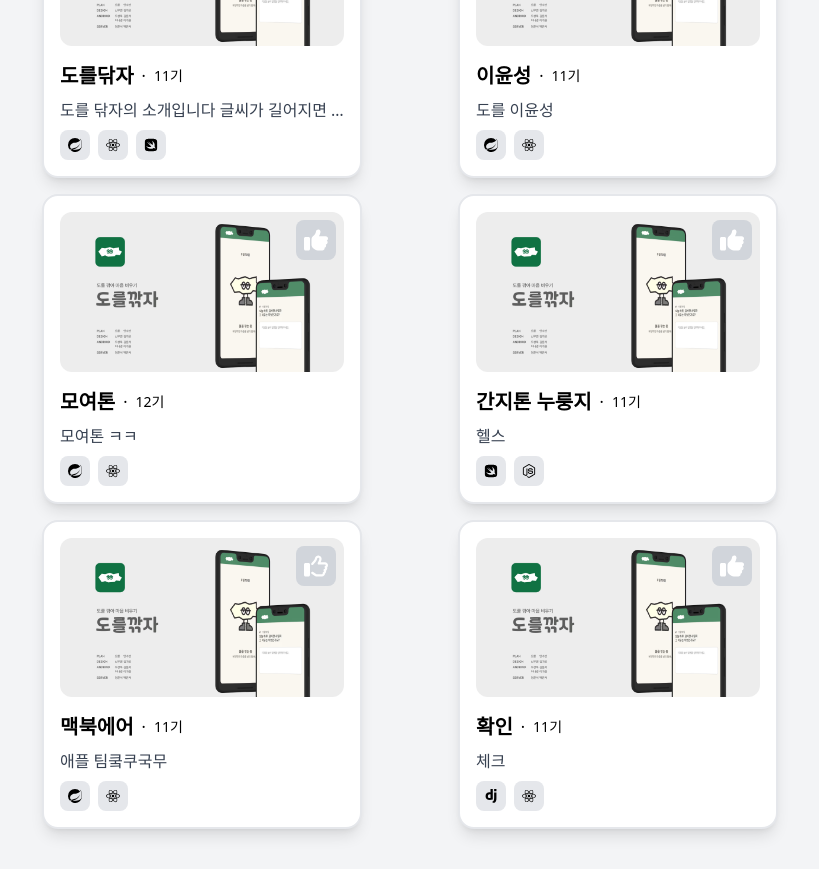
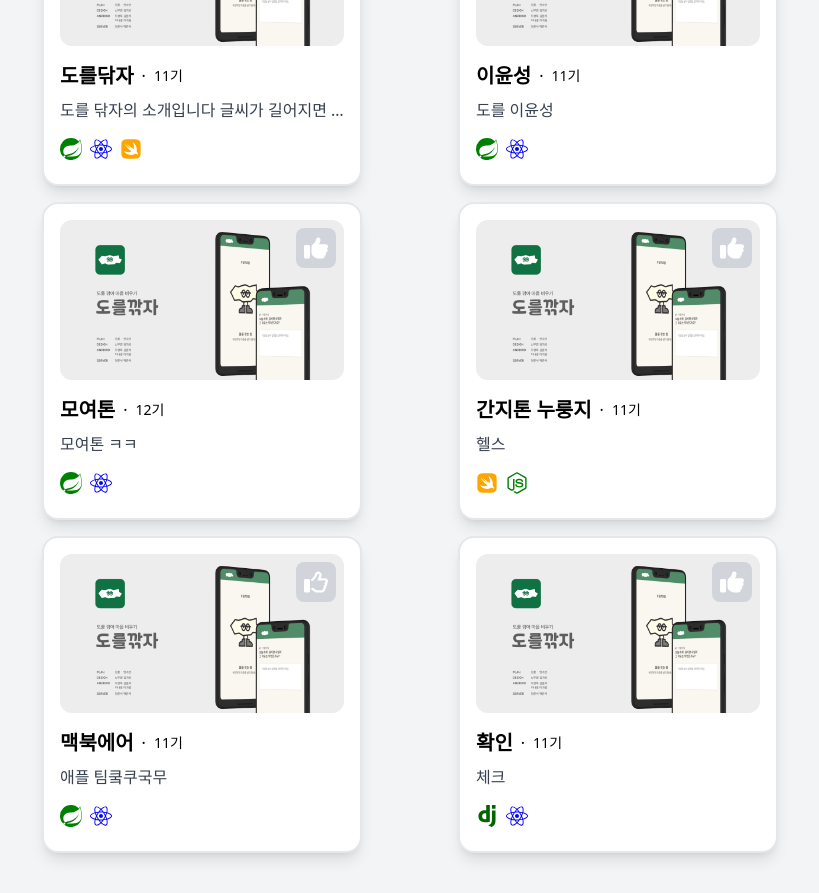
Before and after one commit to likelion-withoutboss/FE, a React (Create React App) app: page /archiving in a window 1280 px wide. Shown: the part 440-1333 px from the top of the page, without its empty margins (230-1049 px from the left). Before the commit the page ends 1309 px from the top, so only its background shows below. Built offline with nearby package versions, Linux system fonts and the light colour scheme.

Commit message:
fix : 아이콘 디자인 수정

```diff
--- a/src/components/archiving/ArchivingCard.tsx
+++ b/src/components/archiving/ArchivingCard.tsx
@@ -49,13 +49,15 @@ export default function ArchivingCard({
           {skill.map((skillItem, index) => (
             <div
               key={index}
-              className="rounded-lg p-2 bg-gray-200 text-sm text-black w-auto"
+              className="rounded-lg py-2 text-sm text-black w-auto"
             >
-              {skillItem === "react" && <FaReact />}
-              {skillItem === "spring" && <SiSpring />}
-              {skillItem === "nodejs" && <FaNodeJs />}
-              {skillItem === "swift" && <FaSwift />}
-              {skillItem === "django" && <SiDjango />}
+              {skillItem === "react" && <FaReact color="blue" size="22" />}
+              {skillItem === "spring" && <SiSpring color="green" size="22" />}
+              {skillItem === "nodejs" && <FaNodeJs color="green" size="22" />}
+              {skillItem === "swift" && <FaSwift color="orange" size="22" />}
+              {skillItem === "django" && (
+                <SiDjango color=" #006400" size="22" />
+              )}
             </div>
           ))}
         </div>
--- a/src/components/archiving/MainContent.tsx
+++ b/src/components/archiving/MainContent.tsx
@@ -72,7 +72,7 @@ export default function MainContent() {
         onHandleSelectSeason={handleSelectedSeason}
       />
       <div className="max-w-4xl mx-auto grid grid-cols-1 md:grid-cols-2 gap-4 justify-items-center">
-        {filteredProjects.map((project, index) => (
+        {filteredProjects.map((project) => (
           <ArchivingCard
             key={`${project.title}_${project.season}`}
             title={project.title}
--- a/src/components/archivingDetail/Icon.tsx
+++ b/src/components/archivingDetail/Icon.tsx
@@ -2,8 +2,7 @@ import { IconType } from "react-icons";
 import cx from "classnames";
 
 interface IconProps {
-  href: string;
-  backgroundColor: string;
+  href?: string;
   icon: IconType;
 }
 
@@ -15,8 +14,7 @@ const Icon = ({ href, icon: IconComponent }: IconProps) => {
       target="_blank"
       rel="noopener noreferrer"
     >
-      {IconComponent && <IconComponent size="26" />}{" "}
-      {/* IconComponent를 사용하여 아이콘 렌더링 */}
+      {IconComponent && <IconComponent size="26" />}
     </a>
   );
 };
```
